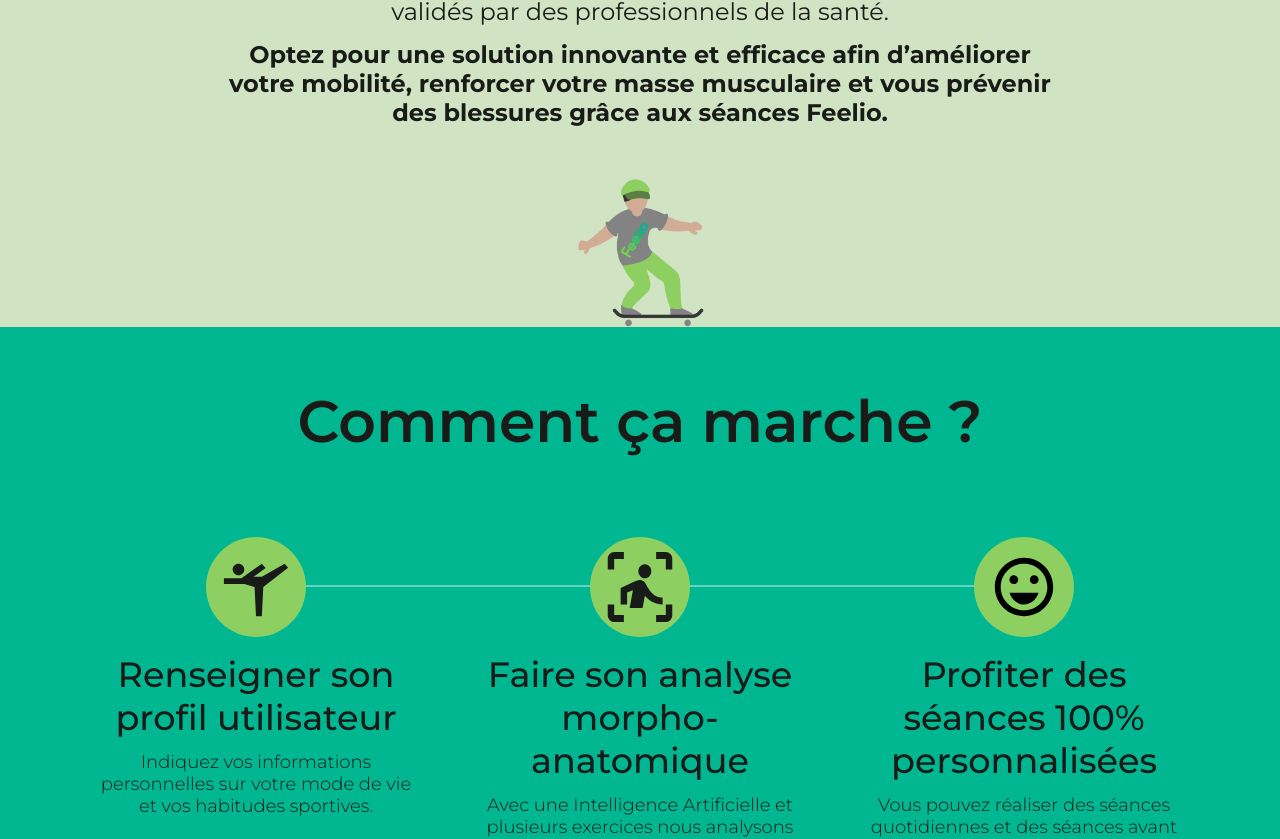
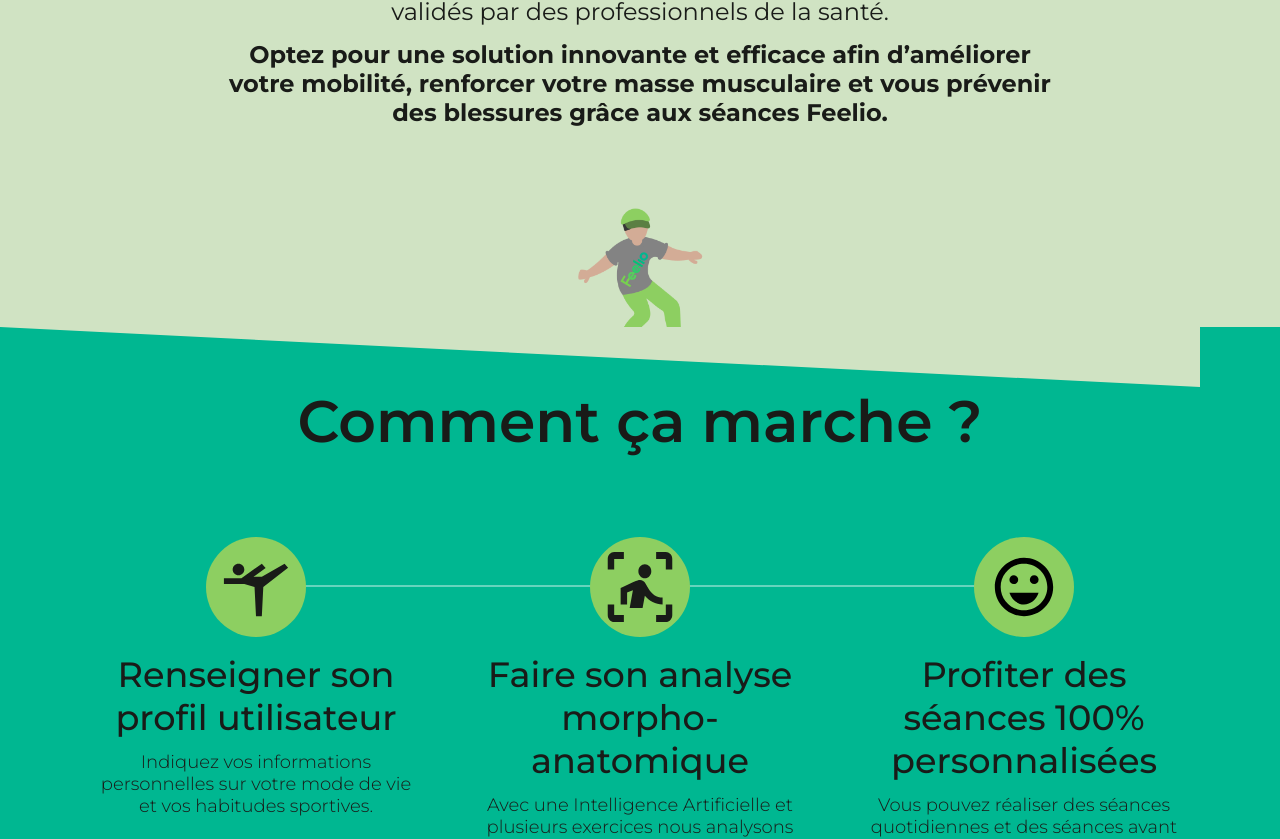
Before and after one commit to Feelio-fr/feelio-landing-page, a React (Create React App) app: page / in a window 1280 px wide. Shown: the part 1954-2793 px from the top of the page. Built offline with nearby package versions, Linux system fonts and the light colour scheme.

Commit message:
🚧 wip: Slope effect for skateboarder

```diff
--- a/src/components/runningMan/RunningMan.tsx
+++ b/src/components/runningMan/RunningMan.tsx
@@ -21,12 +21,14 @@ const RunningMan = () => {
     }, [])
 
     const scrollTransformX = useTransform(scrollYProgress, [0, 1], [windowSize / 2 , -windowSize / 2 - 200]);
+    const scrollTransformY = useTransform(scrollYProgress, [0, 1], [60, 0]);
 
     return (
         <motion.div
             className={styles.runningManContainer}
             style={{
                 x: scrollTransformX,
+                y: scrollTransformY,
             }}
             ref={refGuy}
         >
--- a/src/pages/DesktopFinalVersion.module.css
+++ b/src/pages/DesktopFinalVersion.module.css
@@ -350,6 +350,12 @@
 }
 
 
+.inclinateDiv {
+  background-color: #d0e3c3;
+  border-bottom: 60px solid var(--secondary);
+  border-right: 150vh solid transparent;
+  position: absolute;
+}
 
 
 .fourthPageContent{
@@ -358,6 +364,7 @@
   background-color: var(--secondary);
   padding: 3% 0 0 0;
   box-sizing: border-box;
+  overflow: hidden;
 }
 
 .stepContainer {
--- a/src/pages/DesktopFinalVersion.tsx
+++ b/src/pages/DesktopFinalVersion.tsx
@@ -175,6 +175,7 @@ const DesktopFinalVersion: FunctionComponent = () => {
           </div>
           <RunningMan />
         </div>
+          <div className={styles.inclinateDiv}></div>
       </div>
 
       <div className={styles.fourthPageContent}>
```
